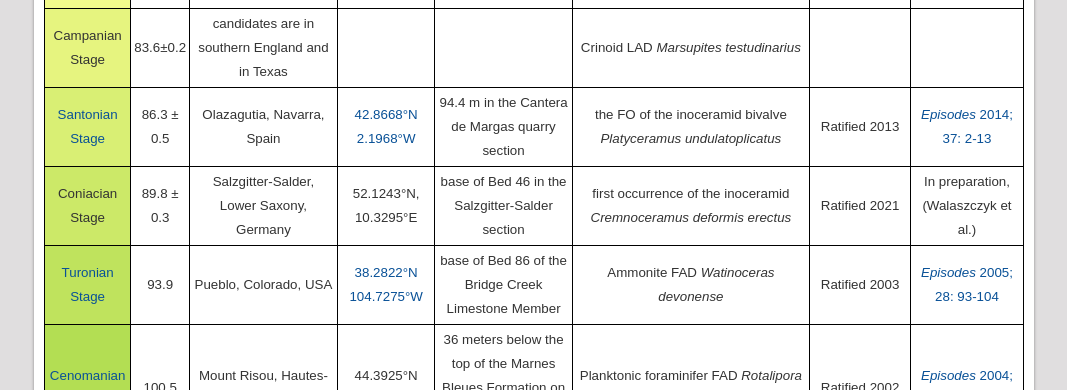
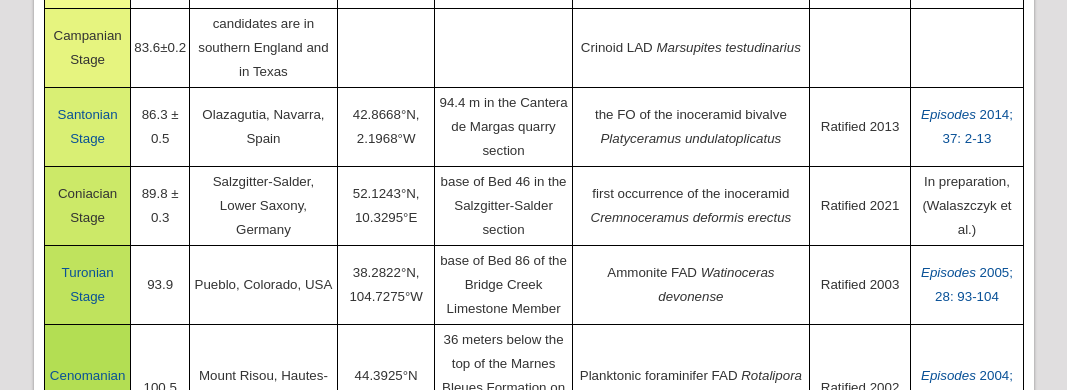
Before and after one commit to i-c-stratigraphy/gssps, a Jekyll site: the page built from pages/index.md, in a window 1280 px wide and 900 px high, scrolled down 5195 px. Shown: the part 153-543 px from the top of the window, without its empty margins (106-1173 px from the left). Built offline with Jekyll 4.4.1, drawn with Linux system fonts in a browser that asks for light colours; some of the changed lines change nothing that is shown.

Commit message:
removing erroneous coordinate hyperlinks

```diff
--- a/_layouts/table.html
+++ b/_layouts/table.html
@@ -1130,8 +1130,7 @@
                         Olazagutia, Navarra, Spain
                     </td>
                     <td>
-                        <a name="OLE_LINK4"></a><a name="OLE_LINK3">42.8668&deg;N
-            2.1968&deg;W</a>
+                        42.8668&deg;N, 2.1968&deg;W
                     </td>
                     <td>
                         94.4 m in the Cantera de Margas quarry section
@@ -1183,8 +1182,7 @@
                         Pueblo, Colorado, USA
                     </td>
                     <td>
-                        <a name="OLE_LINK2"></a><a name="OLE_LINK1">38.2822&deg;N
-            104.7275&deg;W</a>
+                        38.2822&deg;N, 104.7275&deg;W
                     </td>
                     <td>
                         base of Bed 86 of the Bridge Creek Limestone Member
```
